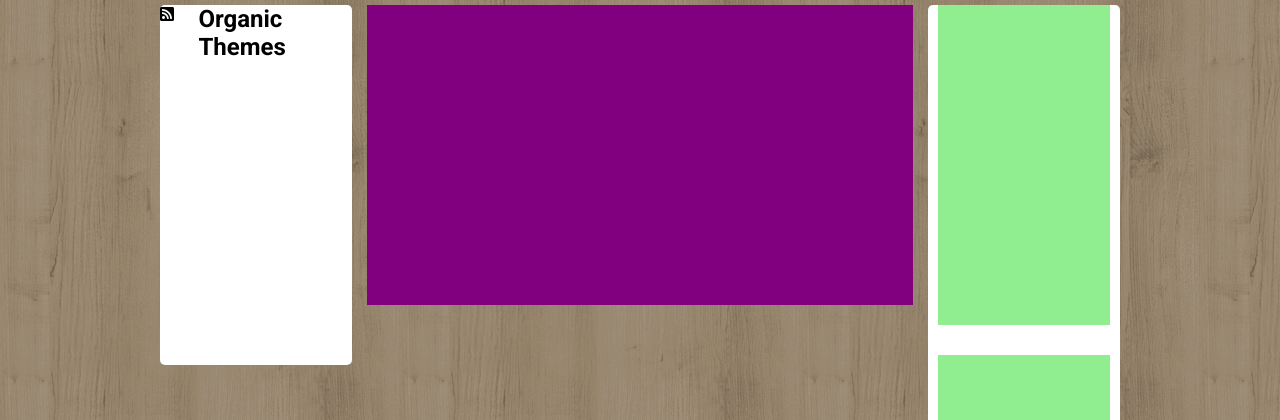
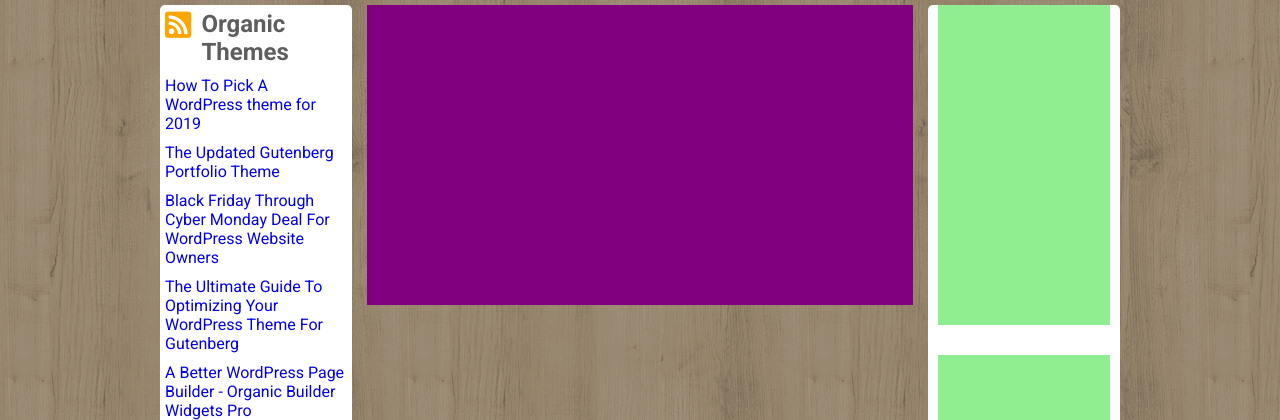
Before and after one commit to leandro-pessano/htmlcss-wp, a plain HTML site: page index.html in a window 1280 px wide. Shown: the part 380-800 px from the top of the page. Drawn offline with Linux system fonts and the light colour scheme.

Commit message:
Left Column

```diff
--- a/css/style.css
+++ b/css/style.css
@@ -14,7 +14,7 @@ a {
 }
 
 a:visited {
-  color: white;
+  color: green;
 }
 
 .container {
@@ -34,7 +34,7 @@ a:visited {
 }
 
 /* Header */
-header h2,li {
+header h2, header li {
   color: white;
   text-transform: uppercase;
 }
@@ -77,6 +77,10 @@ header nav li {
     font-weight: bold;
 }
 
+header nav li a:visited {
+  color: white;
+}
+
 header nav li:hover {
     background-color: rgb(164, 164, 164);
 }
@@ -99,8 +103,9 @@ aside {
   border-radius: 5px;
 }
 
+/* Left Column */
 aside.col-left {
-  height: 360px;
+  padding: 5px;
 }
 
 .col-left-logo {
@@ -108,16 +113,25 @@ aside.col-left {
   float: left;
 }
 
-.col-left.logo i {
-
+.col-left-logo i {
+  font-size: 30px;
+  color: orange;
 }
 
 .col-left-head {
   width: 80%;
   float: left;
+  margin-bottom: 10px;
+  color: rgb(94, 94, 94);
 }
 
+.col-left ul {
+  list-style: none;
+}
 
+.col-left li {
+  margin: 10px 0;
+}
 
 .col-right-box{
   width: 90%;
--- a/index.html
+++ b/index.html
@@ -40,11 +40,16 @@
     <!-- Left Column -->
     <aside class="col-left float-left">
       <div class="col-left-header">
-        <div class="col-left-logo">
-          <i class="fas fa-rss-square"></i>
-        </div>
+        <div class="col-left-logo"><i class="fas fa-rss-square"></i></div>
         <div class="col-left-head"><h2>Organic Themes</h2></div>
       </div>
+      <ul>
+        <li><a href="#">How To Pick A WordPress theme for 2019</a></li>
+        <li><a href="#">The Updated Gutenberg Portfolio Theme</a></li>
+        <li><a href="#">Black Friday Through Cyber Monday Deal For WordPress Website Owners</a></li>
+        <li><a href="#">The Ultimate Guide To Optimizing Your WordPress Theme For Gutenberg</a></li>
+        <li><a href="#">A Better WordPress Page Builder - Organic Builder Widgets Pro</a></li>
+      </ul>
     </aside>
 
     <!-- Main Content -->
```
